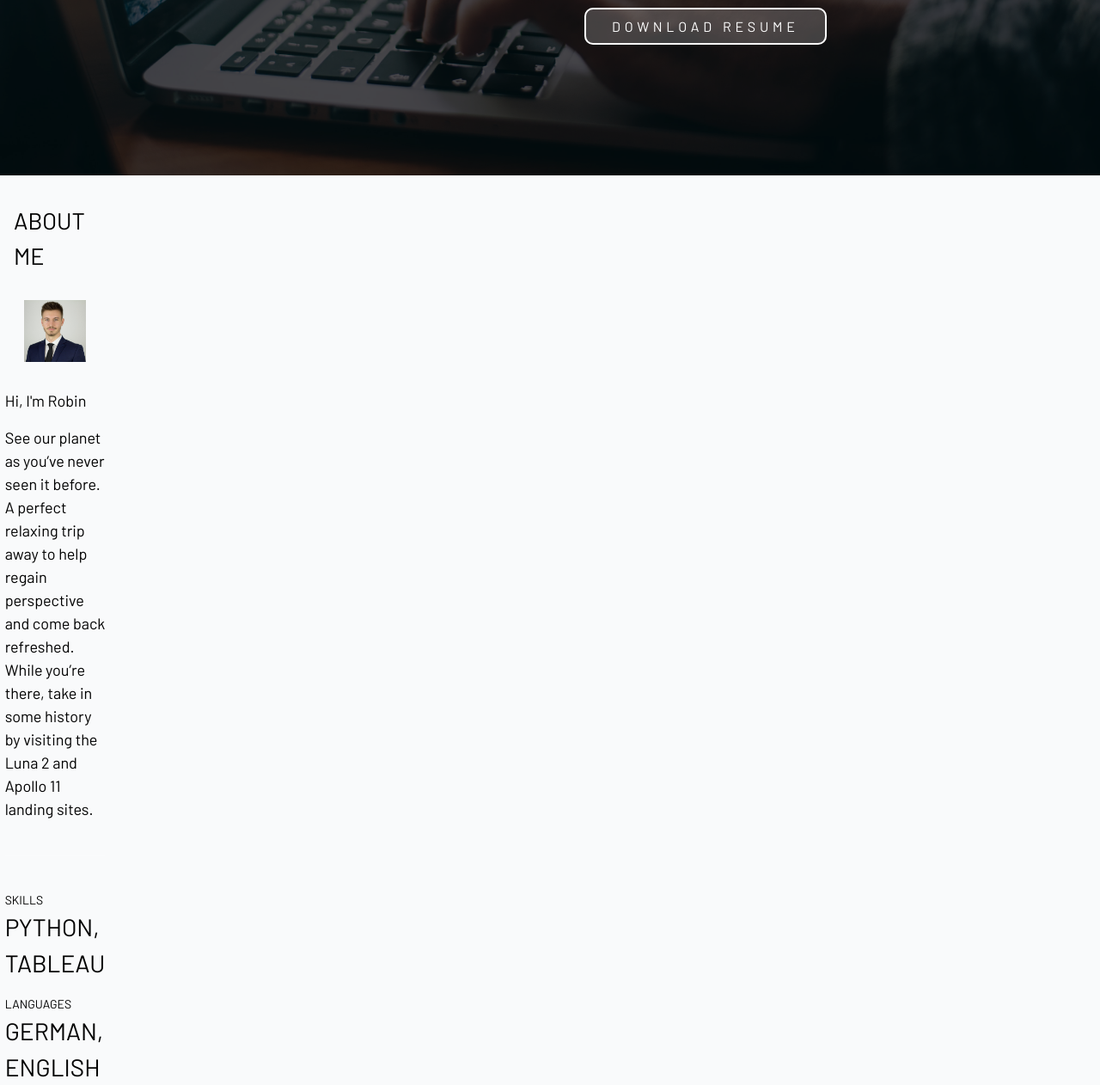
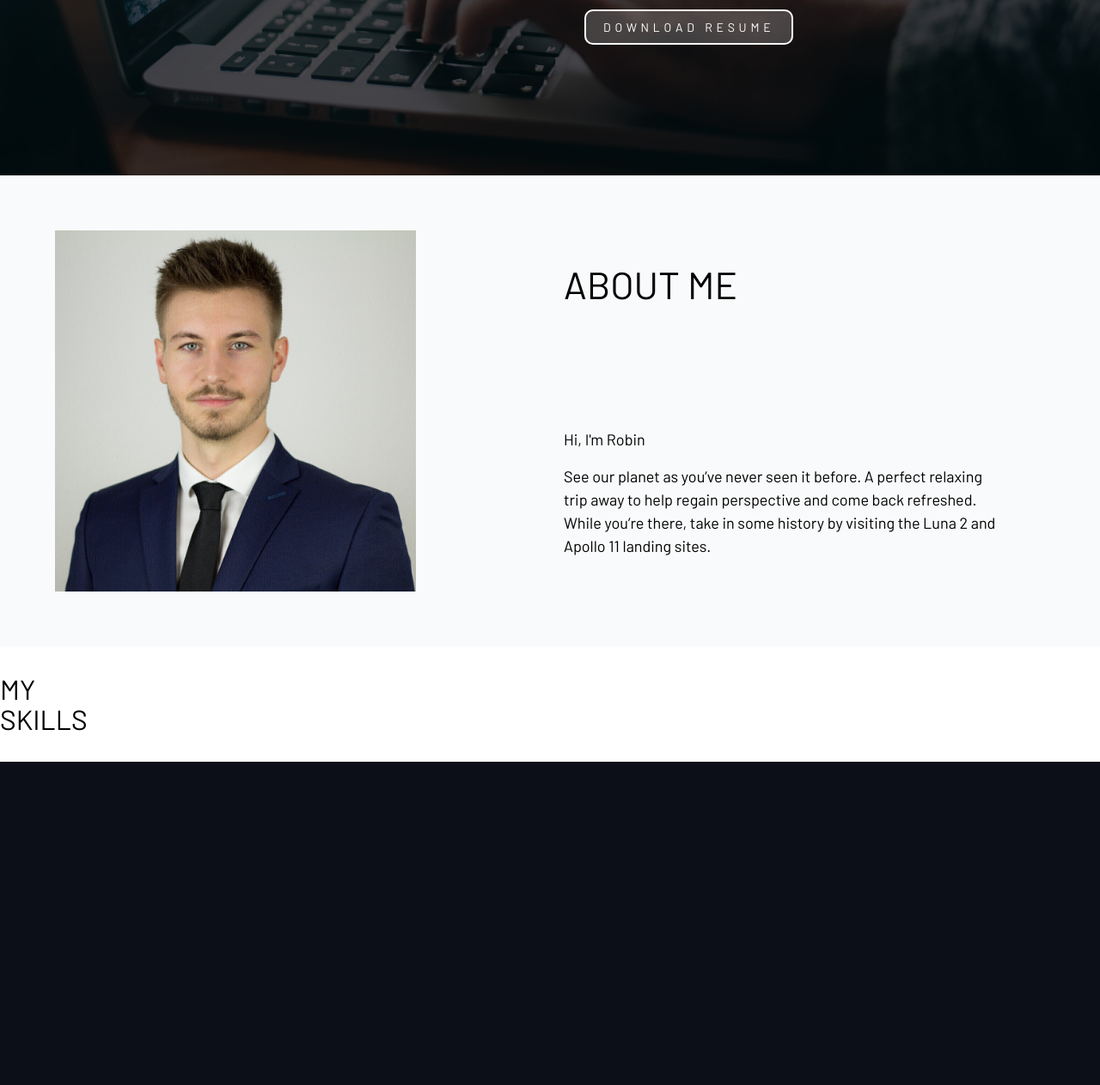
Before and after one commit to robnmrz/portfolio-page, a plain HTML site: page index.html in a window 1280 px wide. Shown: the part 596-1858 px from the top of the page at 86% size. After the commit the page ends 1482 px from the top, so only its background shows below. Drawn offline with Linux system fonts and the light colour scheme; a web font is replaced by a local one.

Commit message:
Slight changes to the layout on landing page

```diff
--- a/assets/css/style.css
+++ b/assets/css/style.css
@@ -8,11 +8,14 @@
     --clr-light: 210, 17%, 98%;
     --clr-white: 0 0% 100%;
     --clr-black: 0 0% 0%;
+    --clr-second: 0 0% 0%;
 
     /* font-sizes */
     --fs-900: clamp(5rem, 8vw + 1rem, 9.375rem); /* shrinks fontsize based on screensize dynamically*/
     --fs-800: 6.25rem;
     --fs-700: 3.5rem;
+    --fs-650: 2.75rem;
+    --fs-620: 2.35rem;
     --fs-600: 2rem;
     --fs-500: 1.75rem;
     --fs-400: 1.125rem;
@@ -214,7 +217,7 @@ select {
     border: 2px solid hsl(var(--clr-white));
     background-color: hsl(var(--clr-white) / .20);
     color: hsl(var(--clr-white));
-    padding: 10px 30px;
+    padding: 10px 20px;
     cursor: pointer;
     border-radius: 10px;
     text-decoration: none;
@@ -224,6 +227,22 @@ select {
 .btn:hover{
     background-color: hsl(var(--clr-white));
     color: hsl(var(--clr-black));
+}
+
+.btn-secondary {
+    border: 2px solid hsl(var(--clr-second));
+    background-color: hsl(var(--clr-second) / .20);
+    color: hsl(var(--clr-second));
+    padding: 3px 16px;
+    cursor: pointer;
+    border-radius: 7px;
+    text-decoration: none;
+    text-align: left;
+}
+
+.btn-secondary:hover{
+    background-color: hsl(var(--clr-second));
+    color: hsl(var(--clr-white));
 }
 
 .primary-navigation {
@@ -299,6 +318,10 @@ select {
     padding-bottom: 20px;
 }
 
+.stage-title {
+    font-size: var(--fs-650);
+}
+
 /* ------------------------------ */
 /* Layout                         */
 /* ------------------------------ */
@@ -324,17 +347,18 @@ select {
         'title'
         'image'
         'content';
+    padding: 2rem 0;
 }
 
 .grid-container--intro > img {
     grid-area: image;
-    max-width: 75%;
+    max-width: 90%;
     margin: 2rem 0;
 }
 
 .grid-container--intro > h1 {
     grid-area: title;
-    margin-top: 2rem;
+    font-size: var(--fs-600);
 }
 
 .grid-container--intro > .intro-info {
@@ -348,7 +372,41 @@ select {
     margin-top: 2.5rem;
 }
 
-@media (min-width: 45em) {
+/* Skills section layout */
+
+.grid-container--skills {
+    background-color: hsl( var(--clr-white));
+    color: hsl( var(--clr-black));
+    --flow-space: 2rem;
+    grid-template-areas:
+        'title'
+        'image';
+    padding: 2rem 0;
+}
+
+.grid-container--skills > h1 {
+    grid-area: title;
+}
+
+@media (min-width: 35em) {
+    .grid-container--home > .btn {
+        padding: 2px 0;
+    }
+
+    .grid-container--intro > h1 {
+        font-size: var(--fs-620);
+    }
+    .intro-meta {
+        flex-direction: row;
+        justify-content: space-evenly;
+    }
+
+    .grid-container--intro > img {
+        max-width: 90%;
+    }
+}
+
+@media (min-width: 55em) {
     .grid-container {
         text-align: left;
         column-gap: var(--container-gap, 2rem);
@@ -367,4 +425,26 @@ select {
     .grid-container--home > *:last-child {
         grid-column: 3;
     }
+
+    .grid-container--intro {
+        grid-template-columns: minmax(2rem, 1fr) repeat(2, minmax(0, 40rem)) minmax(2rem, 1fr);
+        grid-template-areas:
+            '. image title .'
+            '. image content .';
+    }
+
+    .grid-container--intro > h1 {
+        margin: 0;
+        justify-self: start;
+        font-size: var(--fs-650);
+    }
+
+    .grid-container--intro > .intro-info {
+        justify-self: start;
+    }
+
+    .grid-container--intro > img {
+        justify-self: start;
+        max-width: 75%;
+    }
 }
--- a/index.html
+++ b/index.html
@@ -29,26 +29,28 @@
         <div class="grid-container grid-container--home stage-section">
             <div>
                 <div class="stage-text">
-                    <h1 class="fs-700 ff-sans-normal uppercase letter-spacing-1">Robin Merz</h1>
+                    <h1 class="fs-700 ff-sans-normal uppercase letter-spacing-1 stage-title">Robin Merz</h1>
                     <h2 class="fs-500 ff-sans-normal letter-spacing-1">Consultant and Data Scientist</h2>
                 </div>
                 <div>
-                    <a href="#section-about-me" class="btn fs-300 ff-sans-normal uppercase letter-spacing-1">Download Resume</a>
+                    <a href="#section-about-me" class="btn fs-200 ff-sans-normal uppercase letter-spacing-1">Download Resume</a>
                 </div>
             </div>
         </div>
     </section>
     <section id="section-about-me">
         <div class="grid-container grid-container--intro">
-            <h1 class="uppercase"><span aria-hidden="true"></span>About me</h1>
+            <h1 class="uppercase fs-600"><span aria-hidden="true"></span>About me</h1>
             <img src="assets/img/profil-picture.jpg" alt="profile picture">
             <article class="intro-info">
                 <p style="margin-bottom: 1rem;">Hi, I'm Robin</p>
                 <p>See our planet as you’ve never seen it before. A perfect relaxing trip away to help
                 regain perspective and come back refreshed. While you’re there, take in some history
-                by visiting the Luna 2 and Apollo 11 landing sites.</p>
-
-                <div class="intro-meta flex">
+                by visiting the Luna 2 and Apollo 11 landing sites.
+                </p>
+            </article>
+        </div>
+        <!-- <div class="intro-meta flex">
             <div>
               <h3 class="fs-200 uppercase">Skills</h3>
               <p class="fs-500 ff-sans-normal uppercase">Python, Tableau</p>
@@ -57,8 +59,14 @@
               <h3 class="fs-200 uppercase">Languages</h3>
               <p class="fs-500 ff-sans-normal uppercase">German, English</p>
             </div>
+        </div>   -->
+    </section>
+    <section id="skills">
+        <div class="grid-container grid-container--skills">
+            <h1 class="uppercase fs-600"><span aria-hidden="true"></span>My Skills</h1>
+            <div class="skill-icons">
+
             </div>
-              </article>
         </div>
     </section>
 </body>
```
Lines whose indentation alone changed are shown as unchanged.
